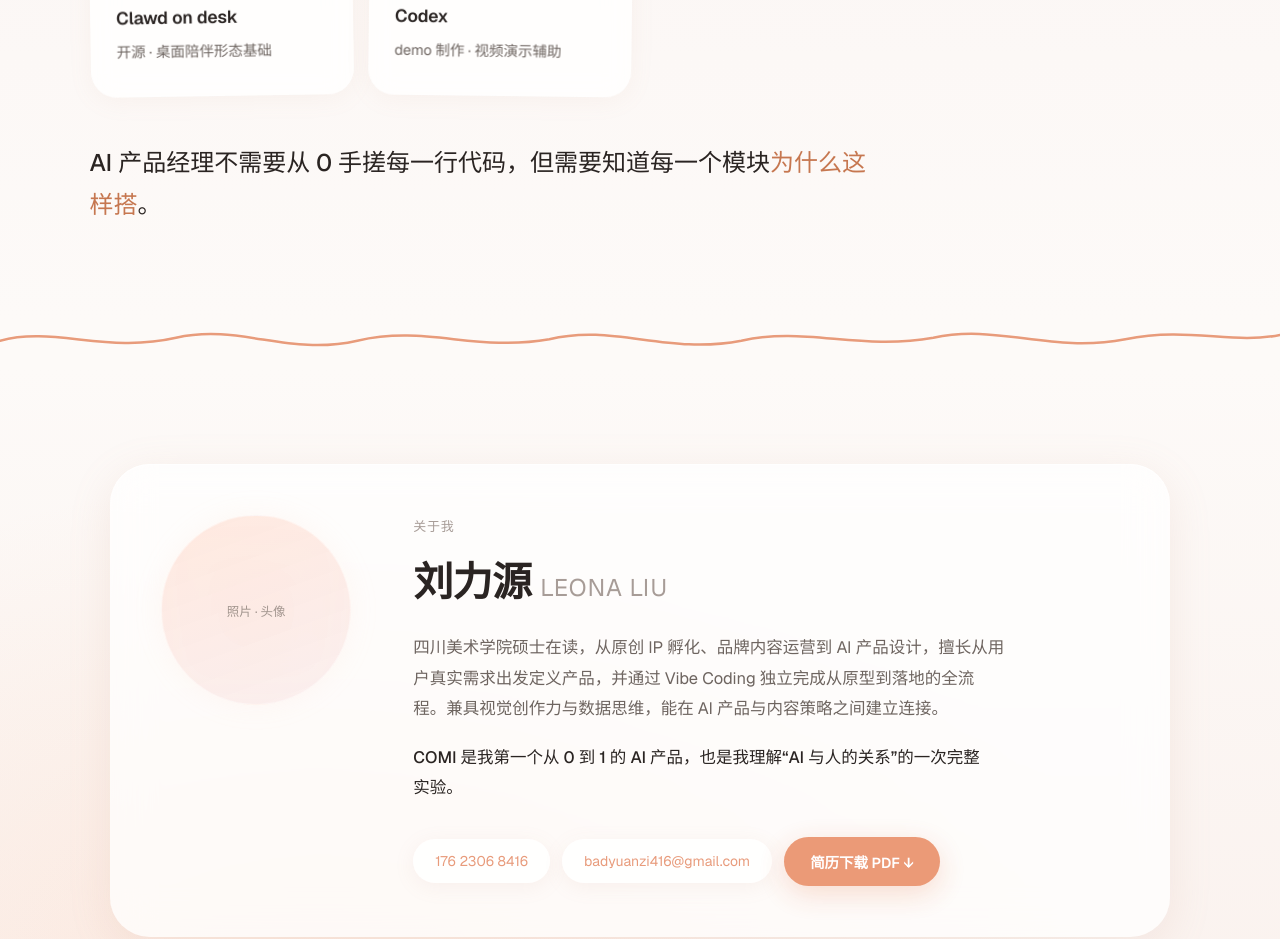
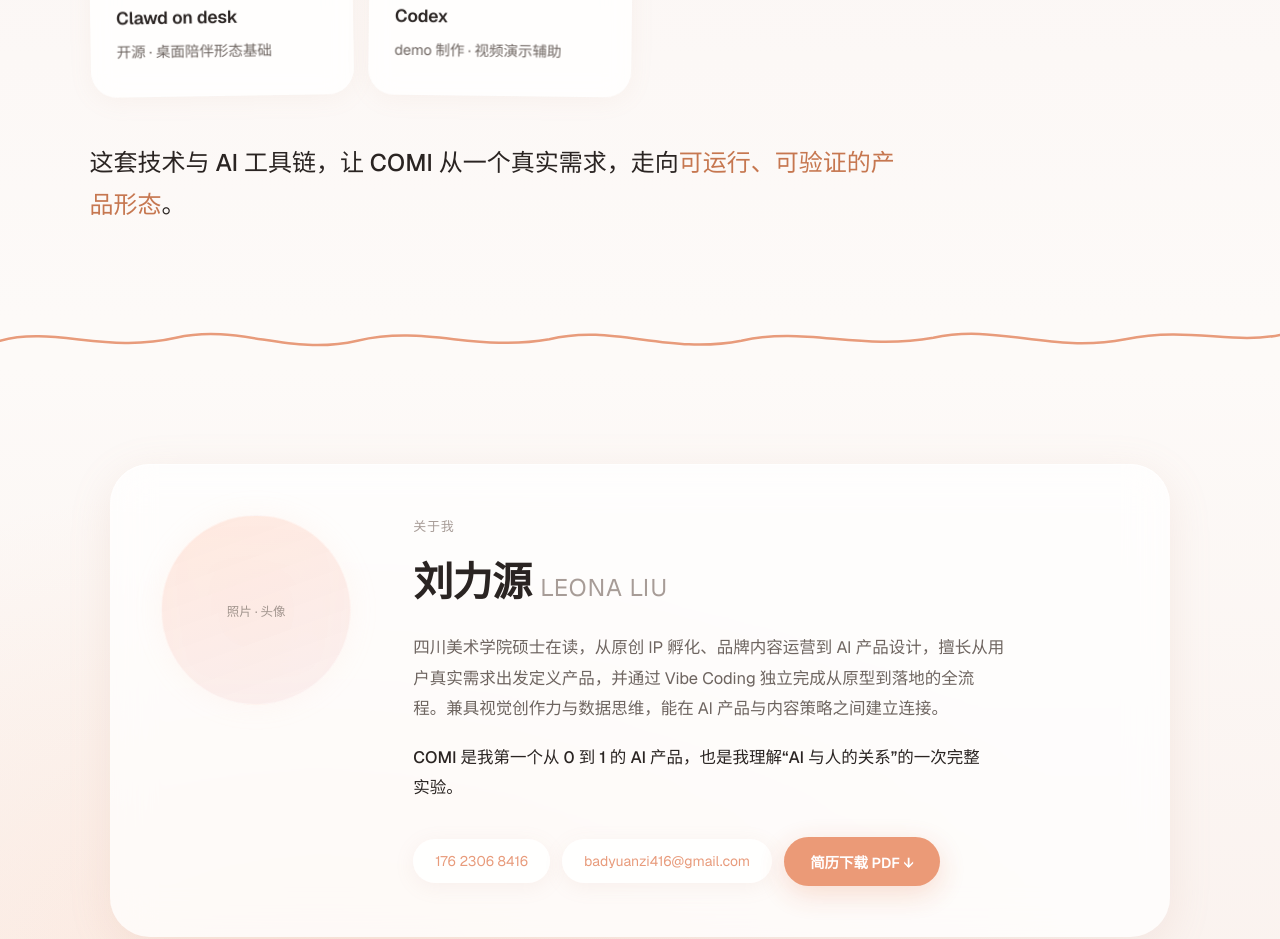
Before and after one commit to leonaL0211/comi-portfolio, a Next.js app: page / in a window 1280 px wide. Shown: the part 7314-8253 px from the top of the page. Built offline with nearby package versions, Linux system fonts and the light colour scheme.

Commit message:
Rework tech-stack closing line to lead with the product outcome

```diff
--- a/app/PortfolioView.tsx
+++ b/app/PortfolioView.tsx
@@ -666,8 +666,8 @@ export function PortfolioView() {
             ))}
           </div>
           <p data-reveal className={styles.stackClosing}>
-            AI 产品经理不需要从 0 手搓每一行代码，但需要知道每一个模块
-            <span className={styles.stackClosingAccent}>为什么这样搭</span>。
+            这套技术与 AI 工具链，让 COMI 从一个真实需求，走向
+            <span className={styles.stackClosingAccent}>可运行、可验证的产品形态</span>。
           </p>
         </div>
       </section>
```
